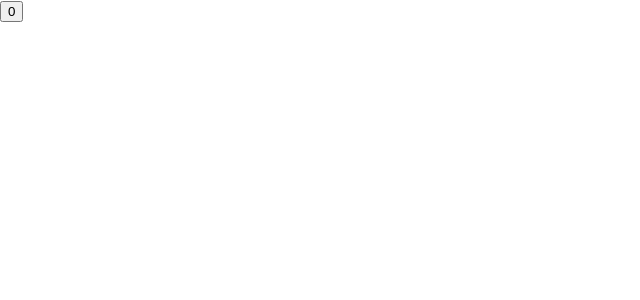
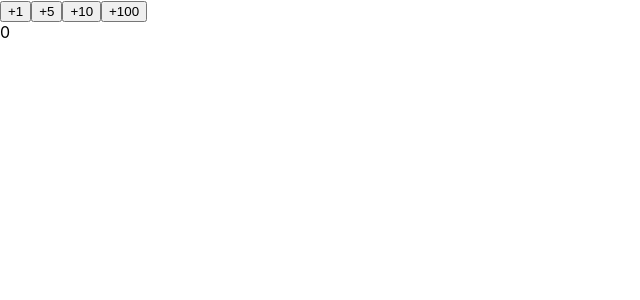
Before and after one commit to Boto1/Star-game, a React (Create React App) app: page / in a window 1280 px wide. Shown: the top 300 px of the page, without its empty margins (0-640 px from the left). Built offline with nearby package versions, Linux system fonts and the light colour scheme.

Commit message:
add a feature

```diff
--- a/src/App.js
+++ b/src/App.js
@@ -1,10 +1,27 @@
 import React, { Component } from 'react';
 import Button from './components/ButtonComponent';
+import Text from './components/TextComponent';
 
 class App extends Component {
+  state = {
+    counter: 0
+  };
+
+  incrementCounter = (incrementValue) => {
+    this.setState((prev) => ({
+      counter: prev.counter + incrementValue
+    }));
+  };
+
   render() {
     return (
-      <Button />
+      <div>
+        <Button onClickFunc={this.incrementCounter.bind(this, 1)} value="1" />
+        <Button onClickFunc={this.incrementCounter.bind(this, 5)} value="5" />
+        <Button onClickFunc={this.incrementCounter.bind(this, 10)} value="10" />
+        <Button onClickFunc={this.incrementCounter.bind(this, 100)} value="100" />
+        <Text value={this.state.counter}/>
+      </div>
     );
   }
 }
--- a/src/components/ButtonComponent.js
+++ b/src/components/ButtonComponent.js
@@ -1,19 +1,11 @@
 import React, { Component } from 'react';
 
 class Button extends Component {
-  state = {
-    counter: 0
-  }
-
-  incrementCounter = () => {
-    this.setState((prev) => ({
-      counter: prev.counter + 1
-    }))
-  }
-
   render() {
     return (
-      <button onClick={this.incrementCounter}>{this.state.counter}</button>
+      <button onClick={ this.props.onClickFunc }>
+        +{ this.props.value }
+      </button>
     );
   }
 }
--- /dev/null
+++ b/src/components/TextComponent.js
@@ -0,0 +1,9 @@
+import React from 'react';
+
+const Text = (props) => {
+  return (
+    <div>{ props.value }</div>
+  )
+}
+
+export default Text;
```
